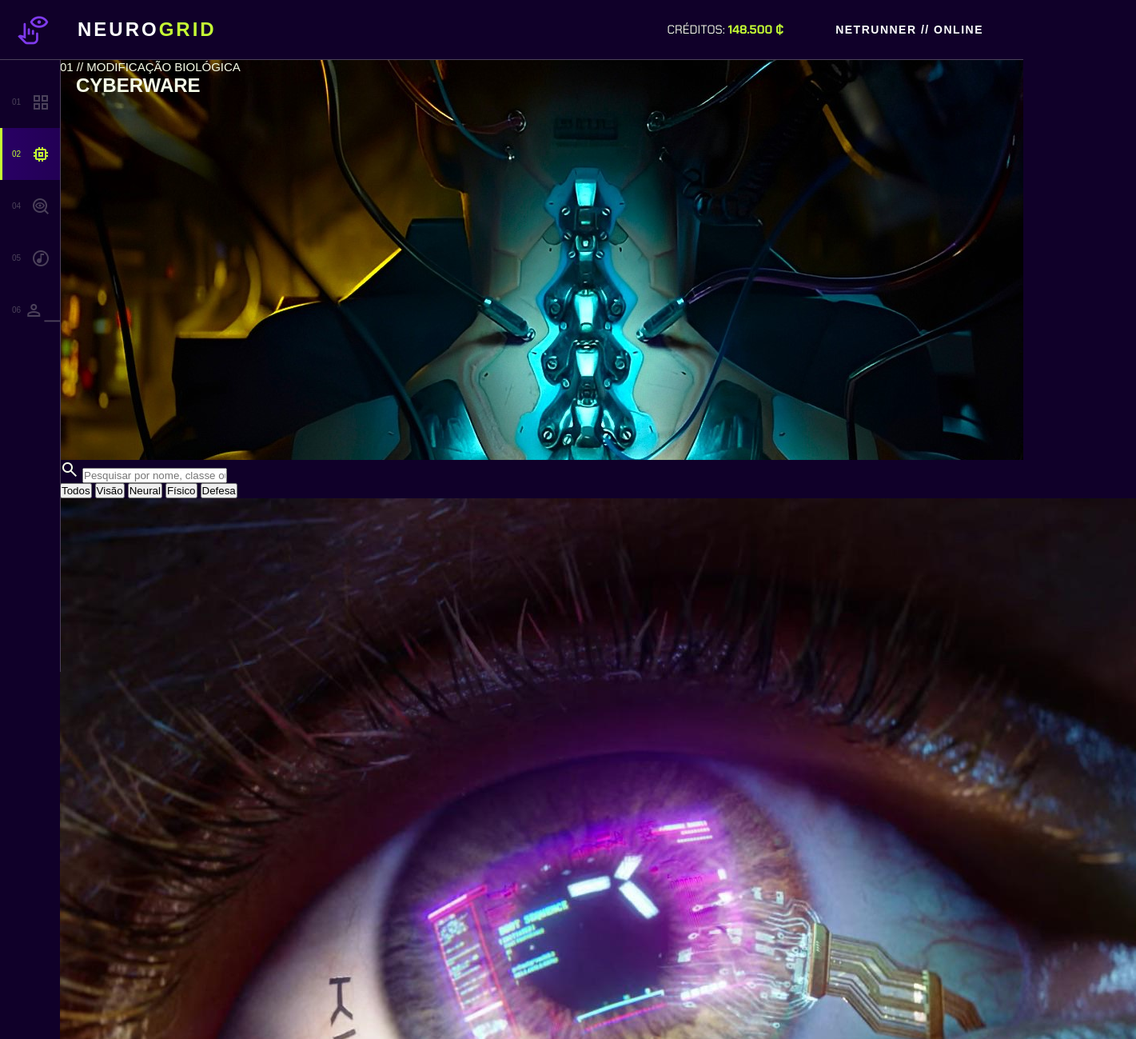
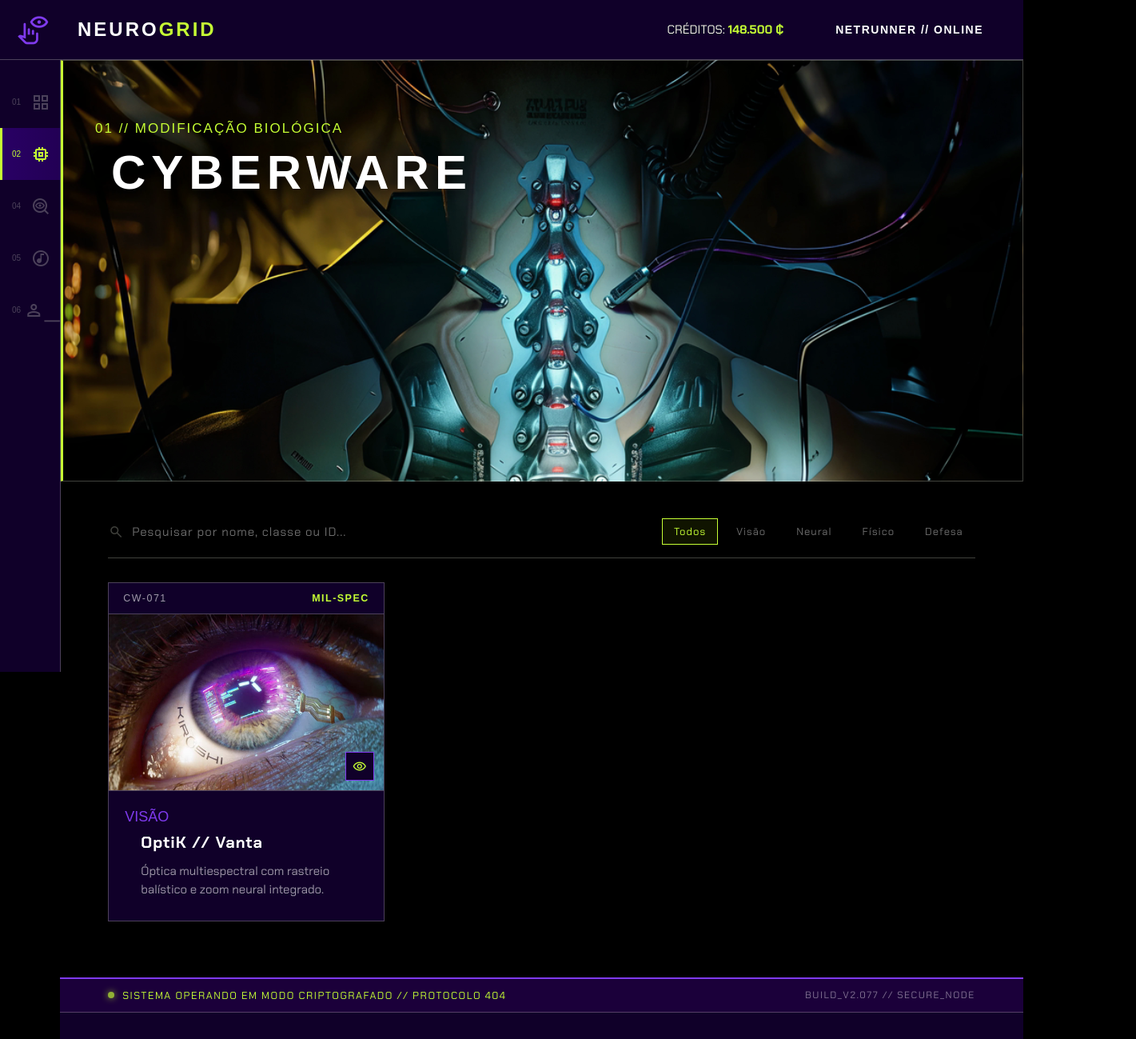
Before and after one commit to MeskitaDev/Cyberpunk-website, a plain HTML site: page cyberware.html in a window 1280 px wide. Shown: the top 1299 px of the page at 80% size, 1421 px wide, since content can reach past the window. Drawn offline with nearby package versions, Linux system fonts and the light colour scheme; a web font is replaced by a local one.

Commit message:
Montagem da estrutura da página cyberwares

```diff
--- a/css/cyberware.css
+++ b/css/cyberware.css
@@ -1,23 +1,245 @@
+body{
+    background-color: black;
+}
 /* -----------------------------------
-        IMAGEM
+        PAINEL
 -----------------------------------*/
-.painel{
-    background-image: url(cybercoluna.jpg);
-    height: 500px;
+.painel {
+    position: relative;
+    width: auto;
+    height: 400px;
+    padding: 75px 40px 50px 40px;
+    background-size: cover;
+    background-position: center;
+    border: 1px solid var(--border);
+    border-left: 4px solid var(--neon-green);
 }
 
-.busca{
+.painel-conteudo {
+    position: relative;
+    z-index: 2;
     display: flex;
-    border-top: 1px solid var(--border);
+    justify-content: space-between;
+    align-items: flex-end;
+    gap: 24px;
+    flex-wrap: wrap;
+}
+
+.painel-esquerda .etiqueta {
+    display: block;
+    font-size: 17px;
+    color: var(--neon-green);
+    margin-bottom: 10px;
+}
+
+.painel-esquerda h1 {
+    font-size: 60px;
+    font-weight: 700;
+    letter-spacing: 7px;
+    color: white;
+    margin: 0;
+    text-shadow: 0 4px 20px #000000;
+}
+/* -----------------------------------
+        BARRA DE BUSCA
+-----------------------------------*/
+.bar {
+    width: auto;
+    margin: 30px 5%;
+    padding: 16px 0;
     border-bottom: 1px solid var(--border);
-    padding: 20px;
+    display: flex;
+    justify-content: space-between;
+    align-items: center;
+    gap: 20px;
 }
-.busca input{
-    background-color: var(--bg-purple);
+
+.src-bar {
+    display: flex;
+    align-items: center;
+    gap: 10px;
+    flex: 1;
+    min-width: 260px;
+}
+
+.src-bar .material-symbols-outlined {
+    color: var(--border);
+    font-size: 20px;
+}
+
+.src-bar input {
+    width: 100%;
+    background: transparent;
     border: none;
-    height: 30px;
-    width: 40%;
+    outline: none;
+    color: white;
+    font-family: var(--font-text);
+    font-size: 15px;
+    letter-spacing: 1px;
 }
-.busca input::selection{
+
+.src-bar input::placeholder {
+    color: rgba(255, 255, 255, 0.425);
+}
+
+
+/* -----------------------------------
+        FILTRO
+-----------------------------------*/
+.filtro {
+    display: flex;
+    align-items: center;
+    gap: 8px;
+    flex-wrap: wrap;
+}
+
+.filtro-btn {
+    background: transparent;
+    border: 1px solid transparent;
+    color: rgba(255, 255, 255, 0.425);
+    font-family: var(--font-text);
+    font-size: 13px;
+    letter-spacing: 1px;
+    padding: 7px 14px;
+    transition: all 0.2s ease;
+}
+
+.filtro-btn:hover {
+    color: var(--neon-green);
+    border-color: rgba(198, 255, 0, 0.35);
+}
+
+.filtro-btn.active {
+    color: var(--neon-green);
+    border-color: var(--neon-green);
+    background-color: rgba(198, 255, 0, 0.08);
+}
+/* -----------------------------------
+        PRODUTOS
+-----------------------------------*/
+.card-products {
+    width: auto;
+    margin: 0 5% 70px 5%;
+    display: grid;
+    grid-template-columns: repeat(3, minmax(0, 1fr));
+    gap: 24px;
+}
+
+.product-card {
+    background-color: var(--bg-dark);
+    border: 1px solid var(--border);
+    display: flex;
+    flex-direction: column;
+    overflow: hidden;
+    transition: transform 0.25s ease, border-color 0.25s ease, box-shadow 0.25s ease;
+}
+
+.product-card:hover {
+    transform: translateY(-5px);
+    border-color: var(--neon-green);
+    box-shadow: 0 10px 28px #9d00ff85;
+}
+
+/* Cabeçalho limpo do Card */
+.product-top {
+    display: flex;
+    justify-content: space-between;
+    align-items: center;
+    padding: 12px 18px;
+    border-bottom: 1px solid var(--border);
+}
+
+.product-id,
+.product-tier {
+    font-family: var(--font-code);
+    font-size: 0.78rem;
+    letter-spacing: 1.5px;
+}
+
+.product-id {
+    color: #ffffff99;
+}
+
+.product-tier {
+    color: var(--neon-green);
+    font-weight: bold;
+}
+
+/* Área Visual Principal com a Imagem em Destaque */
+.product-visual {
+    position: relative;
+    height: 220px;
+    width: 100%;
+    overflow: hidden;
+    border-bottom: 1px solid var(--border);
+}
+
+.product-visual img {
+    width: 100%;
+    height: 100%;
+    object-fit: cover;
+    object-position: center;
+    display: block;
+    transition: transform 0.4s ease, filter 0.4s ease;
+}
+
+.product-card:hover .product-visual img {
+    transform: scale(1.07);
+    filter: contrast(1.3);
+}
+
+/* ícone no canto inferior */
+.hud-badge {
+    position: absolute;
+    bottom: 12px;
+    right: 12px;
+    z-index: 2;
+    width: 34px;
+    height: 34px;
+    background-color: var(--bg-dark);
+    border: 1px solid var(--neon-purple);
+    display: flex;
+    align-items: center;
+    justify-content: center;
+    backdrop-filter: blur(4px);
+    transition: border-color 0.25s ease, background-color 0.25s ease;
+}
+
+.hud-badge .material-symbols-outlined {
+    font-size: 18px;
     color: var(--neon-green);
 }
+
+.product-card:hover .hud-badge {
+    border-color: var(--neon-green);
+}
+
+/* Informações Inferiores do Card */
+.product-info {
+    padding: 22px 20px 26px 20px;
+    display: flex;
+    flex-direction: column;
+    gap: 8px;
+}
+
+.product-cat {
+    font-family: var(--font-code);
+    font-size: 18px;
+    color: var(--neon-purple, #9d00ff);
+}
+
+.product-info h3 {
+    font-family: var(--font-text);
+    font-size: 20px;
+    letter-spacing: 1px;
+    color: var(--text-main, #ffffff);
+    margin: 0;
+}
+
+.product-info p {
+    font-family: var(--font-text);
+    font-size: 15px;
+    line-height: 1.55;
+    color: #ffffff98;
+    margin: 4px 0 0 0;
+}
--- a/css/main.css
+++ b/css/main.css
@@ -43,6 +43,7 @@ body{
     font-size: 15px;
     font-weight: 500;
     margin-bottom: 20px;
+    letter-spacing: 2px;
 }
 
 .highlight {
--- a/cyberware.html
+++ b/cyberware.html
@@ -57,9 +57,7 @@
     </aside>
 
     <main>
-        <section class="painel" style="background-image: url('assets/imagens/cybercoluna.jpg');">
-            <div class="painel-overlay"></div>
-
+        <section class="painel" style="background-image: url('assets/imagens/cybercoluna.png');">
             <div class="painel-conteudo">
                 <div class="painel-esquerda">
                     <span class="etiqueta">01 // MODIFICAÇÃO BIOLÓGICA</span>
@@ -90,13 +88,13 @@
             <!-- CARDS -->
             <article class="product-card" data-category="visao">
                 <div class="product-top">
-                    <img src="assets/imagens/cybereye.jpg" alt="">
                     <span class="product-id">CW-071</span>
                     <span class="product-tier">MIL-SPEC</span>
                 </div>
 
                 <div class="product-visual">
-                    <div class="hud-ring">
+                    <img src="assets/imagens/cybereye.jpg" alt="">
+                    <div class="hud-badge">
                         <span class="material-symbols-outlined">visibility</span>
                     </div>
                 </div>
```
Also changed, not shown: assets/imagens/cybercoluna.jpg (deleted), assets/imagens/cybercoluna.png (added).
